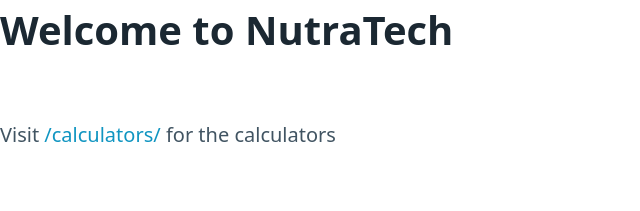
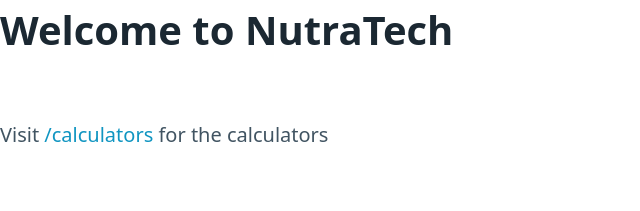
Before and after one commit to nutratech/web.2023, a SvelteKit app: page / in a window 1280 px wide. Shown: the top 211 px of the page, without its empty margins (0-640 px from the left). Built offline with nearby package versions, Linux system fonts and the light colour scheme.

Commit message:
fix refresh bug

```diff
--- a/src/routes/+page.svelte
+++ b/src/routes/+page.svelte
@@ -6,7 +6,7 @@
 <h1>Welcome to NutraTech</h1>
 
 <!--Get environment dynamically: prefix title [DEV]-->
-<p>Visit <a href="/calculators/">/calculators/</a> for the calculators</p>
+<p>Visit <a href="/calculators/">/calculators</a> for the calculators</p>
 
 <h2>Externals</h2>
 <p>Visit <a rel="external" href="/blog/">/blog/</a> for the blog</p>
```
